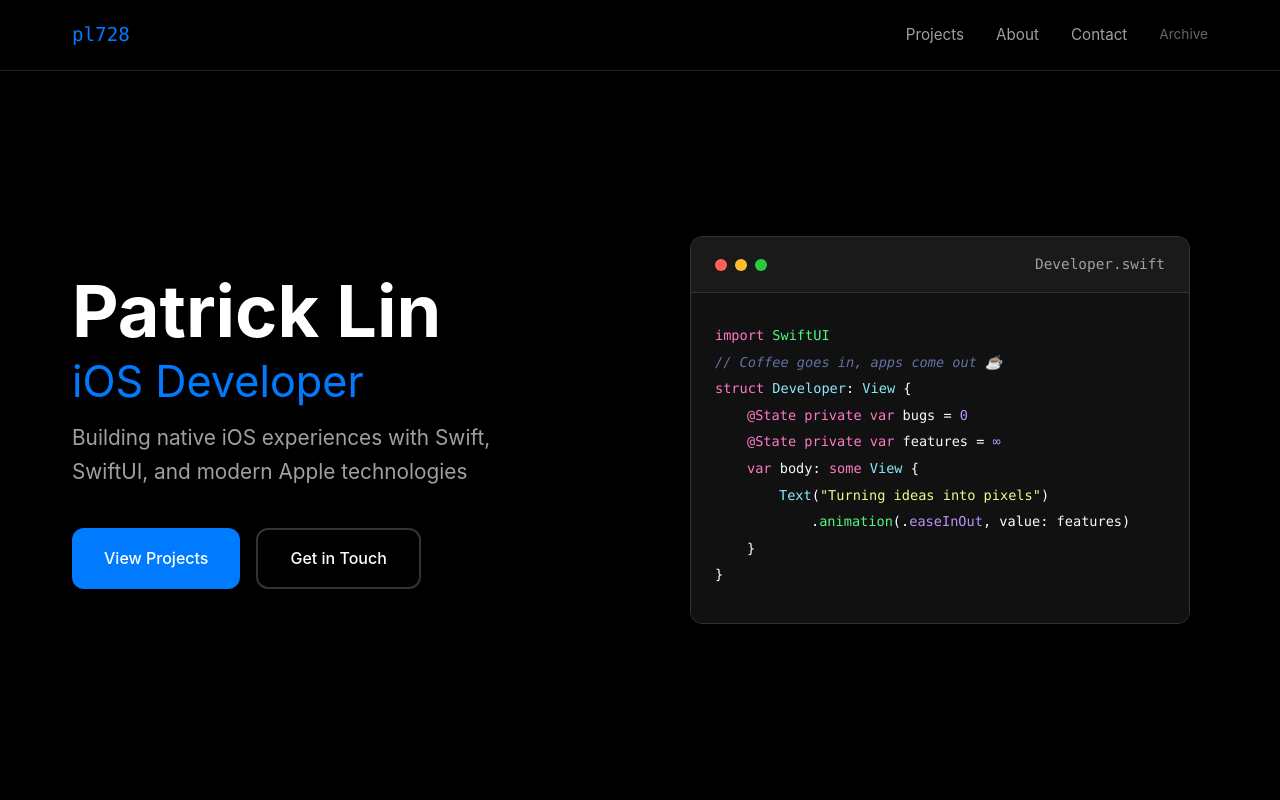
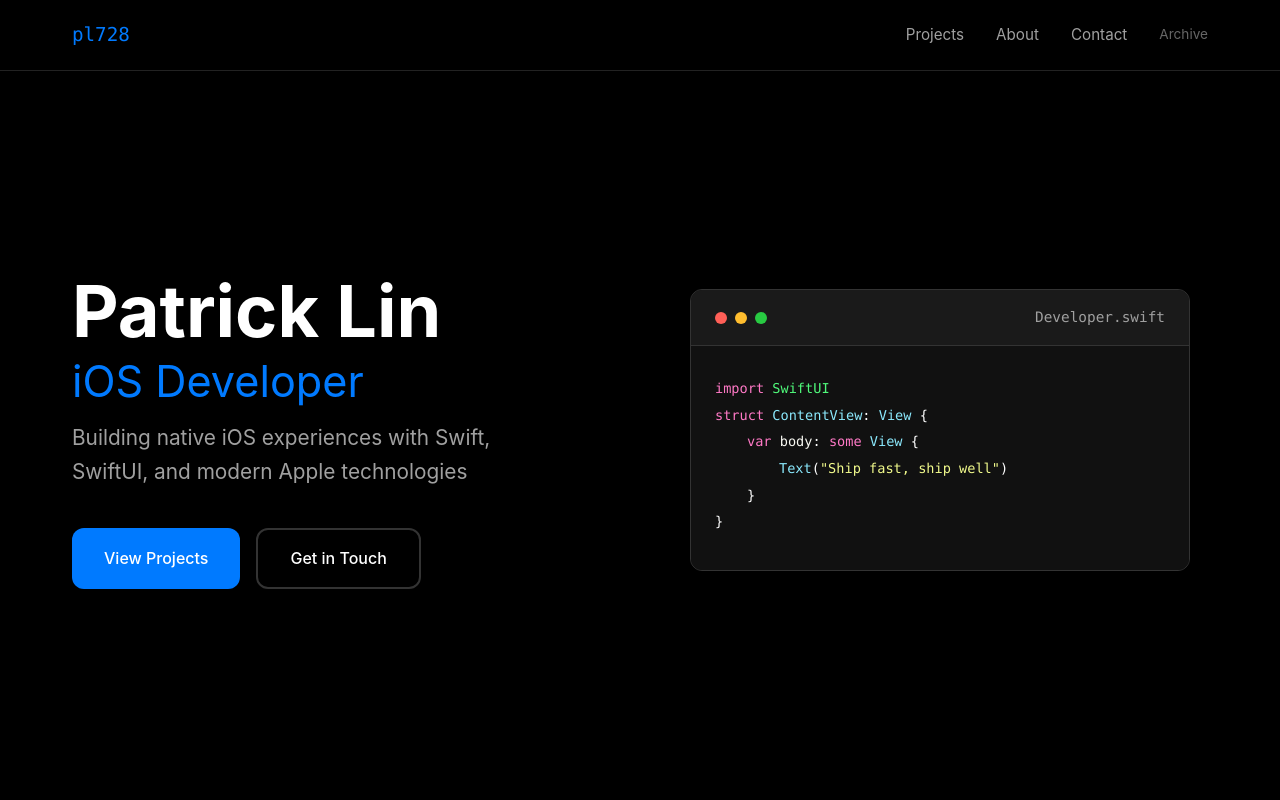
Before and after one commit to pl728/pl728.github.io, a plain HTML site: page index.html in a window 1280 px wide. Shown: the top 800 px of the page. Drawn offline with Linux system fonts and the light colour scheme; a web font is replaced by a local one.

Commit message:
Refactor index.html to update the main view structure and content. Changed the developer struct to ContentView and updated the displayed text to "Ship fast, ship well". Removed commented-out code related to bugs and features.

```diff
--- a/index.html
+++ b/index.html
@@ -54,14 +54,9 @@
                     <div class="code-content">
                         <div class="code-line"><span class="keyword">import</span> <span class="framework">SwiftUI</span></div>
                         <div class="code-line"></div>
-                        <div class="code-line"><span class="comment">// Coffee goes in, apps come out ☕️</span></div>
-                        <div class="code-line"><span class="keyword">struct</span> <span class="type">Developer</span>: <span class="protocol">View</span> {</div>
-                        <div class="code-line"><span class="indent1"><span class="keyword">@State</span> <span class="keyword">private</span> <span class="keyword">var</span> <span class="property">bugs</span> = <span class="number">0</span></span></div>
-                        <div class="code-line"><span class="indent1"><span class="keyword">@State</span> <span class="keyword">private</span> <span class="keyword">var</span> <span class="property">features</span> = <span class="number">∞</span></span></div>
-                        <div class="code-line"></div>
+                        <div class="code-line"><span class="keyword">struct</span> <span class="type">ContentView</span>: <span class="protocol">View</span> {</div>
                         <div class="code-line"><span class="indent1"><span class="keyword">var</span> <span class="property">body</span>: <span class="keyword">some</span> <span class="protocol">View</span> {</span></div>
-                        <div class="code-line"><span class="indent2"><span class="type">Text</span>(<span class="string">"Turning ideas into pixels"</span>)</span></div>
-                        <div class="code-line"><span class="indent3">.<span class="modifier">animation</span>(.<span class="value">easeInOut</span>, value: <span class="property">features</span>)</span></div>
+                        <div class="code-line"><span class="indent2"><span class="type">Text</span>(<span class="string">"Ship fast, ship well"</span>)</span></div>
                         <div class="code-line"><span class="indent1">}</span></div>
                         <div class="code-line">}</div>
                     </div>
```
